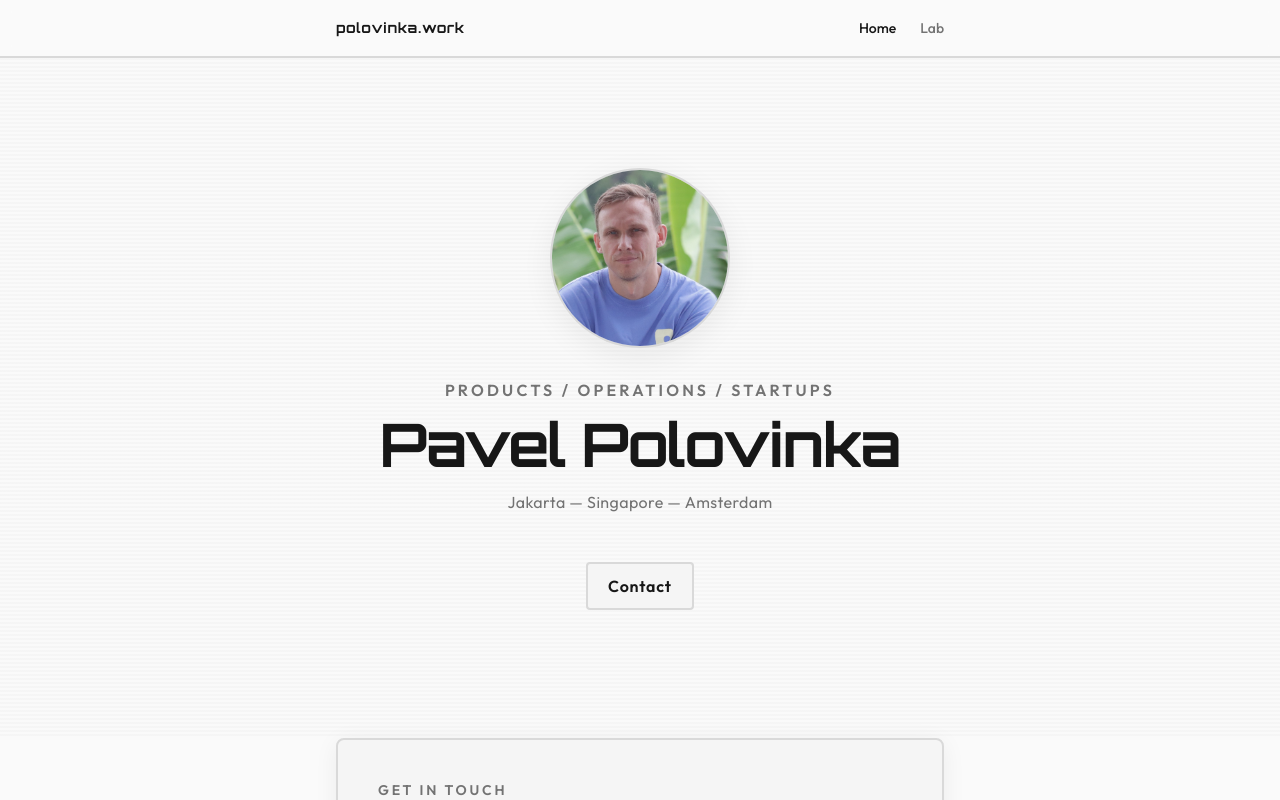
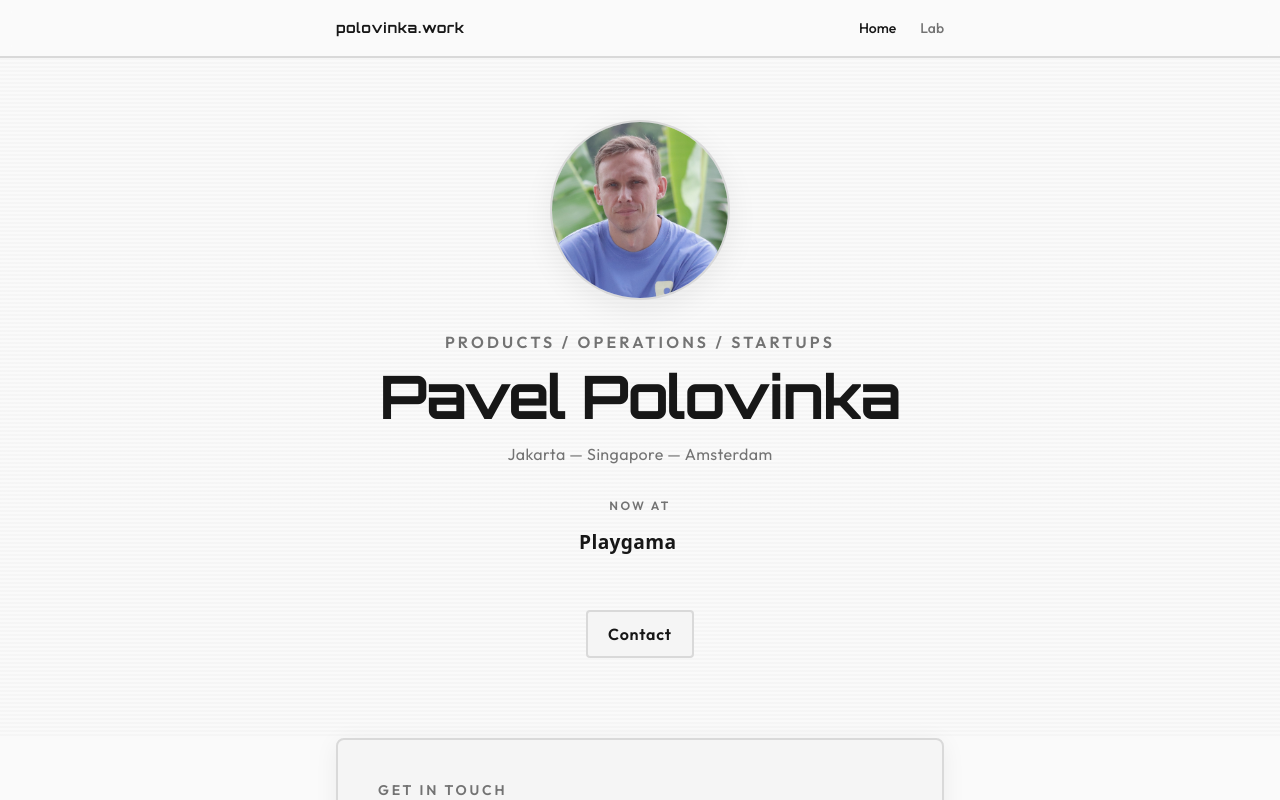
Before and after one commit to dontenter/polovinka.work, a Next.js app: page / in a window 1280 px wide. Shown: the top 800 px of the page. Built offline with nearby package versions, Linux system fonts and the light colour scheme.

Commit message:
Лого Playgama

```diff
--- a/app/page.tsx
+++ b/app/page.tsx
@@ -25,6 +25,26 @@ export default function HomePage() {
           <p className="mt-4 text-muted-foreground text-sm sm:text-base tracking-wide">
             Jakarta — Singapore — Amsterdam
           </p>
+          <div className="mt-8 flex flex-col items-center gap-2">
+            <span className="game-label text-xs tracking-[0.15em] uppercase">
+              Now at
+            </span>
+            <a
+              href="https://playgama.com"
+              target="_blank"
+              rel="noopener noreferrer"
+              className="flex items-center justify-center h-10 px-4 text-muted-foreground hover:text-foreground transition-colors"
+              aria-label="Playgama"
+            >
+              <Image
+                src="/playgama-logo.svg"
+                alt="Playgama"
+                width={140}
+                height={32}
+                className="h-7 w-auto object-contain dark:invert"
+              />
+            </a>
+          </div>
           <nav className="mt-12 flex flex-col sm:flex-row gap-2 sm:gap-6">
             <Link
               href="#contact"
```
Also changed, not shown: public/playgama-logo.svg (added).
